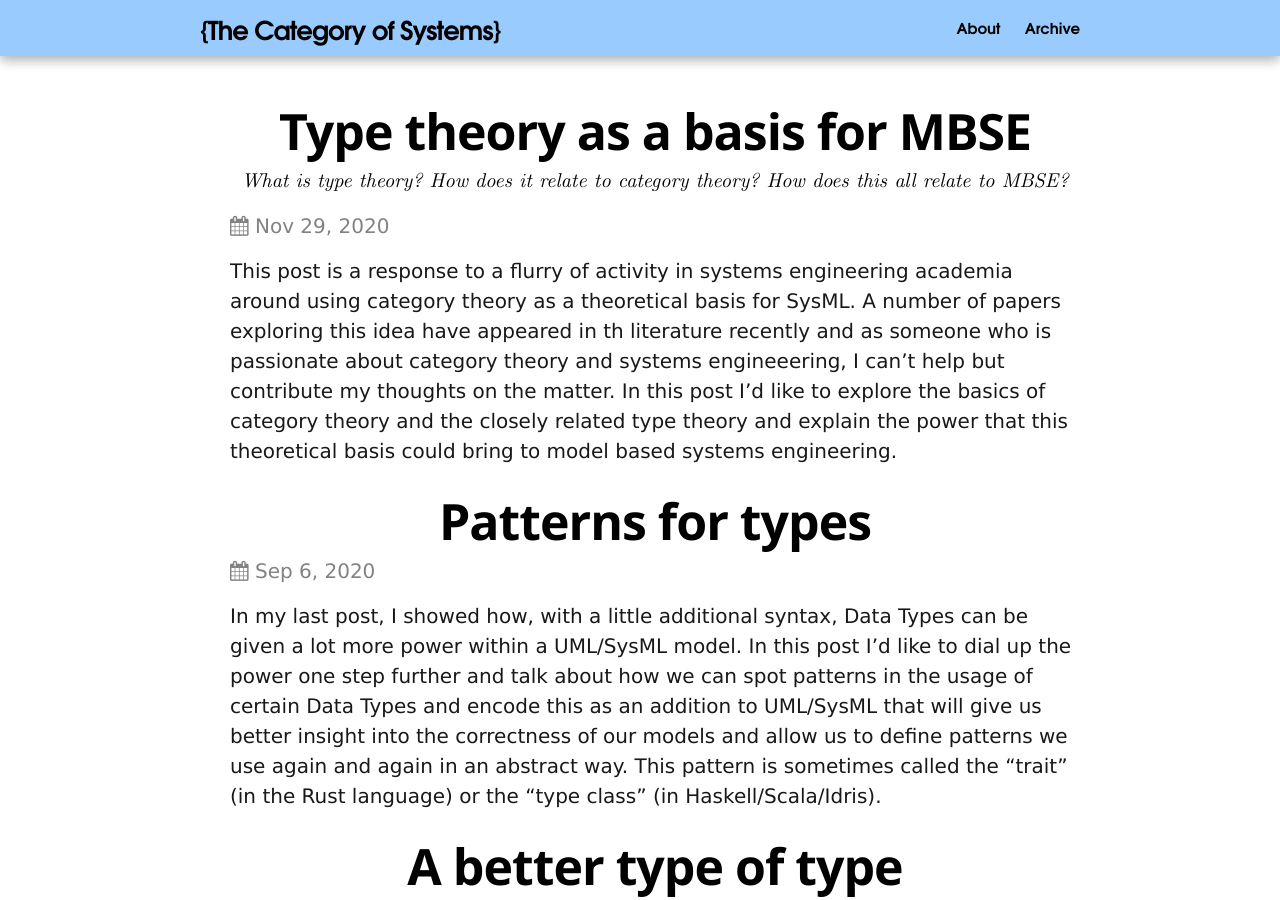
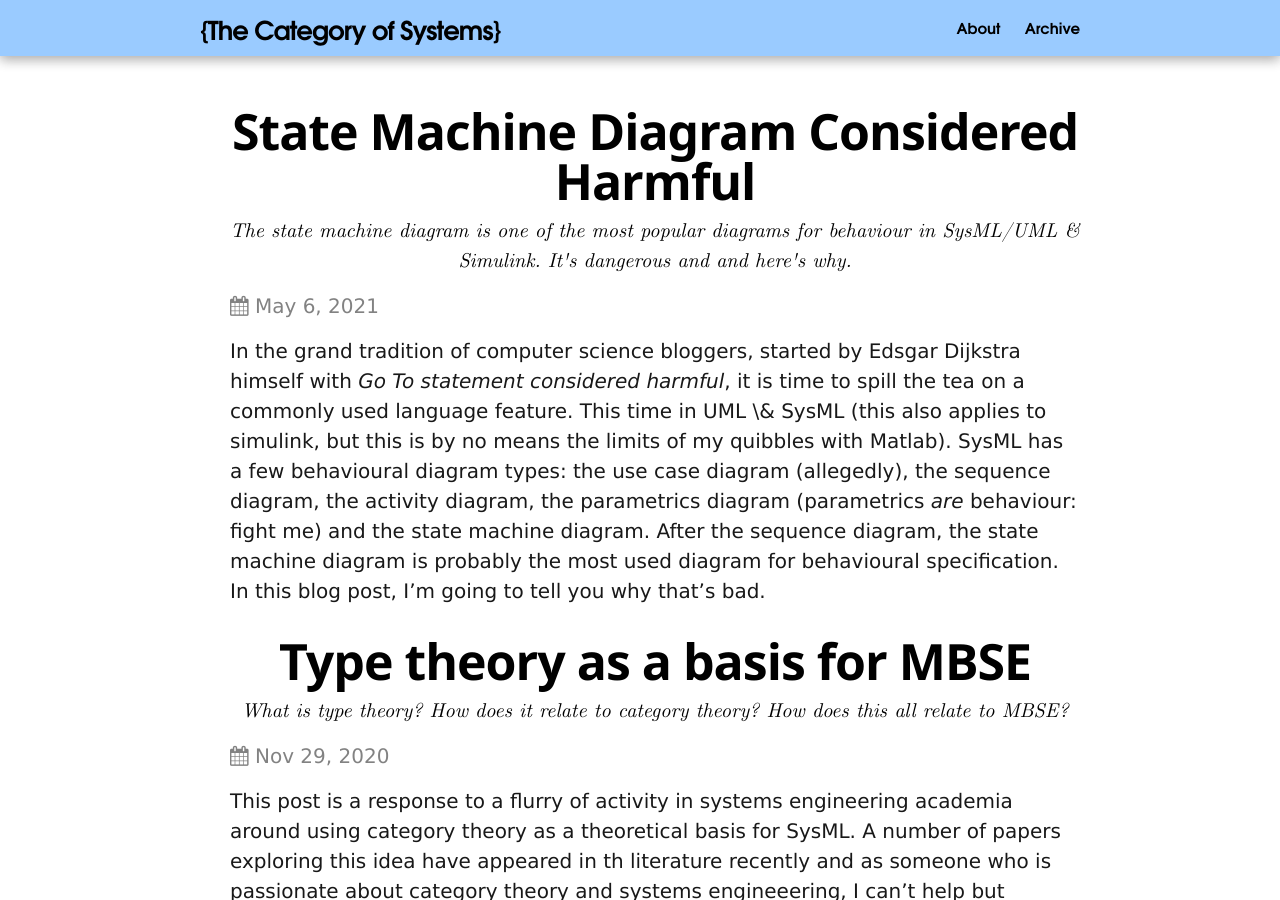
Before and after one commit to cathxrsis/cathxrsis.github.io, a Jekyll site: the page built from archive.html, in a window 1280 px wide and 900 px high. Built offline with Jekyll 4.4.1, drawn with Linux system fonts in a browser that asks for light colours; comment, search, counter and statistics services are not loaded.

Commit message:
published state machines considered harmful

````diff
--- a/_drafts/2020-10-30-STM-Considered-Harmful.md
+++ b/_posts/2021-05-06-STM-Considered-Harmful.md
@@ -1,7 +1,7 @@
 ---
 layout: post
 title: "State Machine Diagram Considered Harmful"
-date: 2020-10-30
+date: 2021-05-06
 description: The state machine diagram is one of the most popular diagrams for behaviour in SysML/UML & Simulink. It's dangerous and and here's why.
 tags:
 - Systems Engineering
@@ -17,9 +17,13 @@ In the grand tradition of computer science bloggers, started by Edsgar Dijkstra
 
 The state machine diagram is (mostly) a representation of the computer science concept of a *Finite State Automaton*. This is a model of computation where the computer passes through a number of states. In each state, the computer can accept one of a number of predetermined stimuli which causes the computer to transition into another state. Although not turing complete, finite state machines can be used as a model for any terminating (not running forever) computation. There is nothing wrong with using FSMs for modelling behaviour, but their diagrammatical representation in SysML has a few problems that I shall detail below. Note that an activity diagram with certain constraints applied could also be used to model an FSM.
 
+We can thank Dave Harel at I-Logix for the state diagram who developed the notation of finite state machines and developed a tool for their execution, StateMate, all the way back in 1987. Even though StateMate was considered defunct in 2006, its influence is still felt through UML/SysML state machine diagrams (1997) and Simulink stateflow (2018). The Rhapsody UML tool, also created by I-Logix, also has a heavy bias towards animation using state machine diagrams, most likely due to I-Logix's strong pedigree with StateMate. Since their inception, state machine diagrams have become a staple of specifying and describing behaviours of software and systems. This is likely due to the minimal number of langugage elements, their ease of use and the many programs that support their animation.
+
 # The Problems
 
 When specifying systems, especially continuous systems, a significant portion of functionality usually ends up pure. That is to say that at any point in time, the outputs of the behaviour can be determined entirely from the values of the input variables at that point in time (ignoring lag through the system). We often refer to these purely defined variables as *states* of the system. An example of this could be the On/Off state of a system. If its input voltage is greater than 5V, then its on, otherwise it is off. The on/off state of the system is purely defined by the input voltage. We call this sort of relationship where the output can be defined by the value(s) of its inputs at any point in time a *pure* behaviour.
+
+Defining your behaviours as pure also comes with certain assurances: as there is no internal state or side effects, if you want to add two numbers together, the system will do that and only that and will not fire the missiles in the way to doing it.
 
 Let's imagine what a state machine diagram for a pure system would look like. To ensure that the at any point in time, the output is entirely defined by the input values, then we need a transition from each state to every other state to completely specify a pure function.
 
@@ -27,7 +31,7 @@ This is the crux of why I believe that state machine diagrams are dangerous: *mi
 
 # The Path to Totality
 
-So what would be the best way to @@
+So what would be the best way to totally specify a pure function? One could use a truth table. These are particulary good for simple behaviours as a missed requirement maps to an empty box on the table. Here's an example of an XOR behaviour:
 
 | | True | False |
 |-|------|-------|
@@ -43,12 +47,16 @@ getChar 1 = 'b'
 ...
 ```
 
+Below is the standard recursive form of a fibonacci number generating function:
 
 ```Haskell
 fibonacci : Int -> Int
 fibonacci 0 = 1
 fibonacci x = fibonacci (x-1)
 ```
+
+Idris is an especially nice language for writing functions in as it also checks for you that your functions are total; that an output is generated for all possible inputs. Note that its not always possible to tell whether a function is total or not; its mathematically proven that there are classes of functions that are total and cannot be proven so and vice versa. This is a case of the halting problem that was shown to be unsolvable by Alan Turing.
+
 ## Requirements Authoring
 
 An interesting outcome of this is the effect that using state machines or pattern matching has on requirements authoring. Sticking to the EARS grammar of requirements writing, we find that we require, at most, one requirement for each possible output of the system. However with a state machine diagram, we require at least one requirement for each transition. Guards on the transitions and the source state become the 'while' conditions of the requirement and the trigger, if one exists, becomes the 'when' condition. Have a go at specifying a simple pure function with at least 3 output states using both methods if you need convincing.
@@ -59,11 +67,14 @@ Because of the previous points, we can conclude that if a state machine diagram
 
 Despite my clickbait title, I do not advocate for full removal of state machine diagrams from systems engineering process; instead I urge engineers to take a nuanced approach to understanding where they're useful and where they're not the best way to present behaviour. Abstract is a relative term; always remember what parts of reality your are ignoring with your model.
 
-State machines
-- Hysteresis
-- Memory
+Using truth tables and pattern matching to describe functional behaviour is great for defining pure functionality but falls down quickly when the value of a function's output depends on a previously stored value. This is the case where state machine diagrams truly shine. Whenever you have any sort of memory in a system, a state machine diagram will help you express it. I've found the following examples to be very common:
 
-Using truth tables and pattern matching to describe functional behaviour is great for defining pure functionality but falls down quickly when the value of a function's output depends on a previously stored value. This is the case where state machine diagrams truly shine. The catch is that we must ensure that our state machines remain small and comprehensible to reviewers and consumers. For this reason I have put together a few best practice guidelines for the safer use of state machines in behavioural models:
+- Systems with Hysteresis; where the mathematical relationships between variables are different depending on the 'direction of travel' of the overall system state.
+- Places where you want to interpret a user mashing a button as a request rather than rapid successive changes of mind.
+- Anywhere where a delay is required.
+- Anywhere where event based behaviours cause a 'latching' effect.
+
+The catch is that we must ensure that our state machines remain small and comprehensible to reviewers and consumers. A 5 storey deep nested state machine with 100 transitions may animate as valid against your customer requirements but your poor suppliers are not going to make head nor tail of it. For this reason I have put together a few best practice guidelines for the safer use of state machines in behavioural models:
 
 ## Expose the state
 
@@ -71,13 +82,9 @@ Design your functionality so that the output value of your stateful functions *i
 
 ## Break up nested or parallelised state machines
 
-This point is an extension of the previous one; if states are nested or are in parallel, which off the states do you expose and how? This  question is easily avoided by disallowing nested states and parallel states. This is easy enough to say but sometimes there is no other simple way to specify the functionality. To answer this, we need a simple way to break up larger behaviours into smaller ones using the state machine definition of their behaviour.
+This point is an extension of the previous one; if states are nested or are in parallel, which off the states do you expose and how? This question is easily avoided by disallowing nested states and parallel states. This is easy enough to say but sometimes there is no other simple way to specify the functionality. To answer this, we need a simple way to break up larger behaviours into smaller ones using the state machine definition of their behaviour.
 
-With nested states, the encompassing level of states becomes an "upstream" behaviours of the state machines nested inside of them. Another valid method could be to flatten the states by keeping only the innermost layers of nesting and prepend the names of the  @@
-
-Parallel state machines are easily separated into different, interdependent behaviours by seperating down the dotted line.
-
-By breaking up state diagrams in this way, @@
+With nested states, the encompassing level of states becomes an "upstream" behaviours of the state machines nested inside of them. Another valid method could be to flatten the states by keeping only the innermost layers of nesting and prepend the names of the mother state to those of the daughter states. Parallel state machines are easily separated into different, interdependent behaviours by seperating down the dotted line.
 
 Following these methods of splitting out a big state machine into a set of smaller interconnected state machines is also a great way of creating a broken down set of functions for allocations to subsystems if you've defined your overall system's behaviour with a state machine. Performing these methods, however, leaves us with an interesting problem: how do we tie these behaviours back together in SysML so that a user can understand the interdependencies?
 
````
Also changed, not shown: other parts of _posts/2021-05-06-STM-Considered-Harmful.md (+0 -4 lines).
